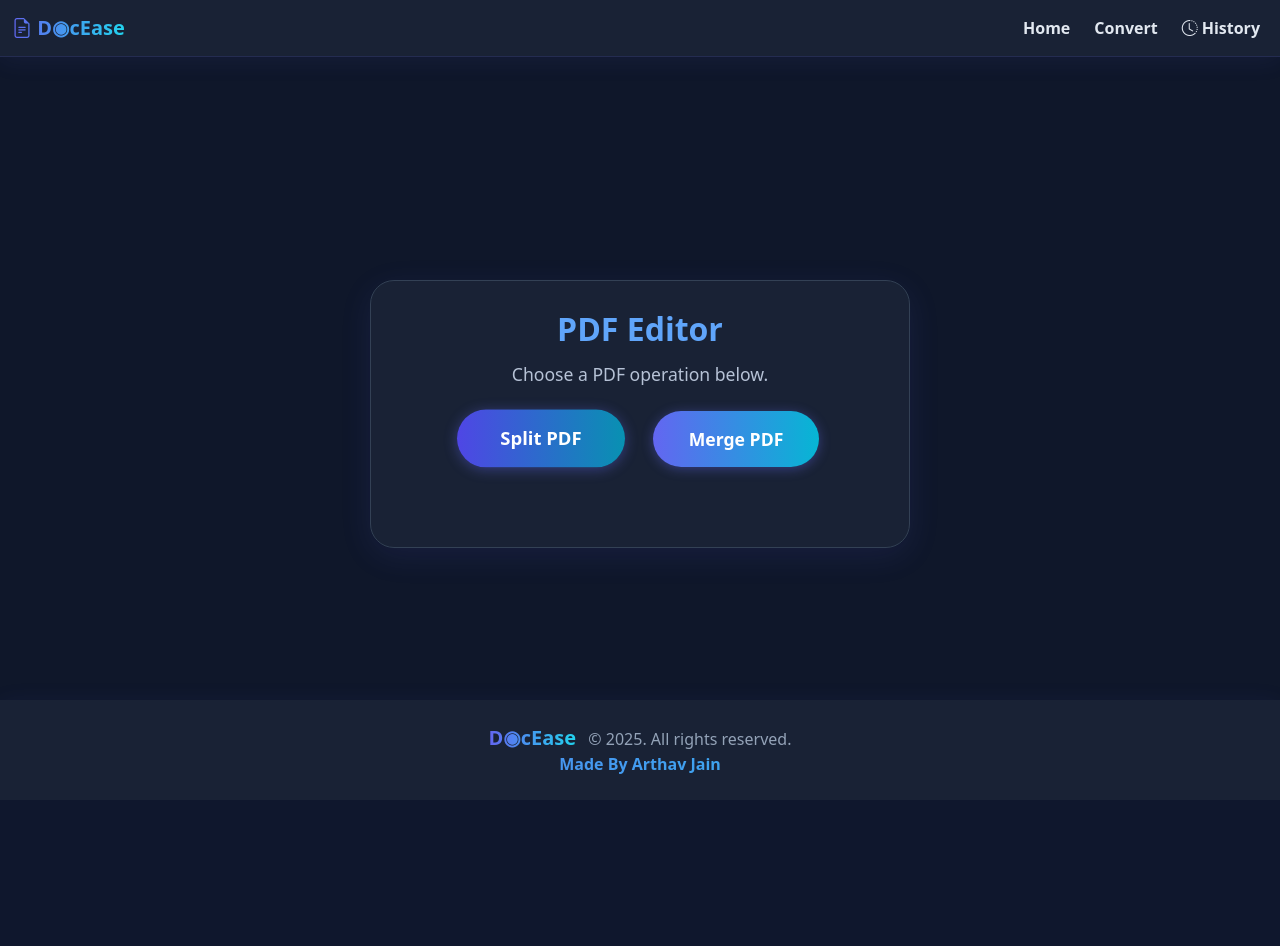
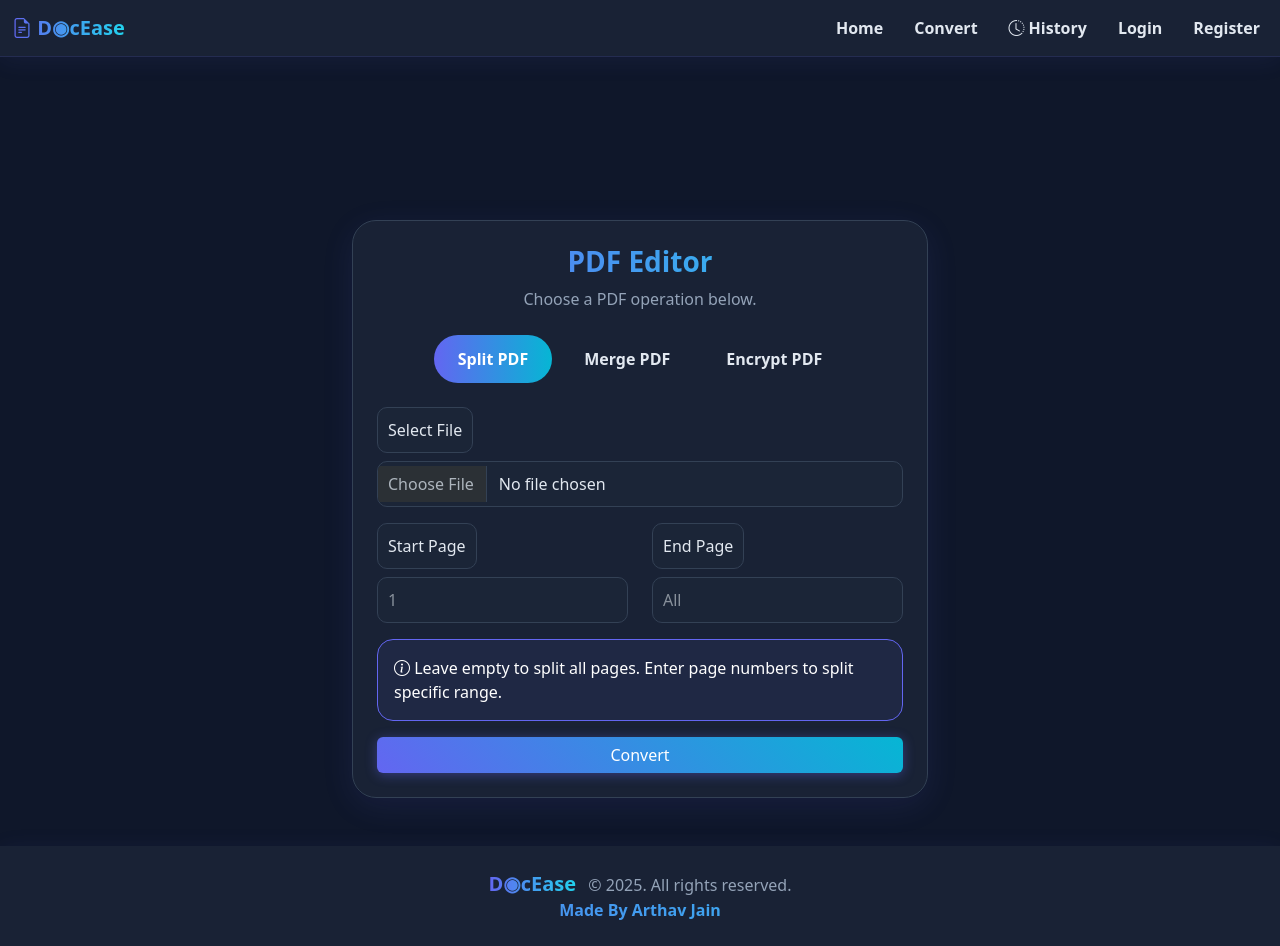
Before and after one commit to arthavjain103/DocEase, a Flask app: page /pdf-editor in a window 1280 px wide. Before the commit the page ends 774 px from the top, so only its background shows below. Run offline with Flask 2, Linux system fonts and the light colour scheme; some libraries are stand-ins or nearby versions.

Commit message:
updated history feature

```diff
--- a/DocEase/app.py
+++ b/DocEase/app.py
@@ -1,4 +1,4 @@
-from flask import Flask, render_template, request, send_file, flash, redirect, url_for, send_from_directory
+from flask import Flask, render_template, request, send_file, flash, redirect, url_for, send_from_directory , session
 from flask_wtf import FlaskForm
 from flask_wtf.file import FileField, FileRequired, FileAllowed
 from wtforms import SubmitField
@@ -12,6 +12,7 @@ import io
 import zipfile
 import sqlite3
 
+from werkzeug.security import generate_password_hash, check_password_hash
 
 
 
@@ -37,6 +38,7 @@ def init_db():
             filename TEXT NOT NULL,
             conversion_type TEXT NOT NULL,
             output_file TEXT NOT NULL,
+             user_id INTEGER,
             timestamp DATETIME DEFAULT CURRENT_TIMESTAMP
         )
     ''')
@@ -45,6 +47,71 @@ def init_db():
 
 # Initialize DB at startup
 init_db()
+
+
+# Database migration for users table
+with app.app_context():
+    conn = get_db_connection()
+    conn.execute('''CREATE TABLE IF NOT EXISTS users (
+        id INTEGER PRIMARY KEY AUTOINCREMENT,
+        username TEXT UNIQUE NOT NULL,
+        password TEXT NOT NULL
+    )''')
+    conn.commit()
+    conn.close()
+
+# Database migration for conversions table (add user_id if not exists)
+with app.app_context():
+    conn = get_db_connection()
+    try:
+        conn.execute('ALTER TABLE conversions ADD COLUMN user_id INTEGER')
+    except Exception:
+        pass  # Column may already exist
+    conn.commit()
+    conn.close()
+
+@app.route('/register', methods=['GET', 'POST'])
+def register():
+    if request.method == 'POST':
+        username = request.form['username']
+        password = request.form['password']
+        hashed_password = generate_password_hash(password)
+        conn = get_db_connection()
+        existing = conn.execute('SELECT * FROM users WHERE username = ?', (username,)).fetchone()
+        if existing:
+            conn.close()
+            flash('Username already exists.', 'error')
+            return redirect(url_for('register'))
+        conn.execute('INSERT INTO users (username, password) VALUES (?, ?)', (username, hashed_password))
+        conn.commit()
+        conn.close()
+        flash('Registration successful. Please log in.', 'success')
+        return redirect(url_for('login'))
+    return render_template('register.html')
+
+@app.route('/login', methods=['GET', 'POST'])
+def login():
+    if request.method == 'POST':
+        username = request.form['username']
+        password = request.form['password']
+        conn = get_db_connection()
+        user = conn.execute('SELECT * FROM users WHERE username = ?', (username,)).fetchone()
+        conn.close()
+        if user and check_password_hash(user['password'], password):
+            session['user_id'] = user['id']
+            session['username'] = user['username']
+            flash('Logged in successfully.', 'success')
+            return redirect(url_for('home'))
+        else:
+            flash('Invalid username or password.', 'error')
+            return redirect(url_for('login'))
+    return render_template('login.html')
+
+@app.route('/logout')
+def logout():
+    session.clear()
+    flash('Logged out successfully.', 'success')
+    return redirect(url_for('login'))
 
 class UploadForm(FlaskForm):
     file = FileField('Select File', validators=[
@@ -311,14 +378,72 @@ def merge_pdfs(pdf_files):
         traceback.print_exc()
         return None
 
+
+@app.route('/encrypt', methods=['GET', 'POST'])
+def encrypt_pdf():
+    if request.method == 'POST':
+        pdf_file = request.files['pdf']
+        password = request.form['password']
+
+        input_path = os.path.join(app.config['UPLOAD_FOLDER'], pdf_file.filename)
+        output_path = os.path.join(app.config['UPLOAD_FOLDER'], f"encrypted_{pdf_file.filename}")
+
+        pdf_file.save(input_path)
+
+        reader = PdfReader(input_path)
+        writer = PdfWriter()
+
+        for page in reader.pages:
+            writer.add_page(page)
+
+        writer.encrypt(password)
+
+        with open(output_path, 'wb') as f:
+            writer.write(f)
+
+        log_conversion(pdf_file.filename, 'encrypt-pdf', output_path)
+        return send_file(output_path, as_attachment=True)
+
+    return render_template('encrypt.html')
+
+
+@app.route('/decrypt', methods=['GET', 'POST'])
+def decrypt_pdf():
+    if request.method == 'POST':
+        pdf_file = request.files['pdf']
+        password = request.form['password']
+
+        input_path = os.path.join(app.config['UPLOAD_FOLDER'], pdf_file.filename)
+        output_path = os.path.join(app.config['UPLOAD_FOLDER'], f"decrypted_{pdf_file.filename}")
+
+        pdf_file.save(input_path)
+
+        reader = PdfReader(input_path)
+
+        if reader.is_encrypted:
+            reader.decrypt(password)
+
+        writer = PdfWriter()
+        for page in reader.pages:
+            writer.add_page(page)
+
+        with open(output_path, 'wb') as f:
+            writer.write(f)
+
+        log_conversion(pdf_file.filename, 'decrypt-pdf', output_path)
+        return send_file(output_path, as_attachment=True)
+
+    return render_template('decrypt.html')
+
 def log_conversion(filename, conversion_type, output_file):
     try:
         output_filename = os.path.basename(output_file)
-        print(f"Logging conversion: {filename}, {conversion_type}, {output_filename}")
+        user_id = session.get('user_id')
+        print(f"Logging conversion: {filename}, {conversion_type}, {output_filename}, user_id={user_id}")
         conn = get_db_connection()
         conn.execute(
-            'INSERT INTO conversions (filename, conversion_type, output_file) VALUES (?, ?, ?)',
-            (filename, conversion_type, output_filename)
+            'INSERT INTO conversions (filename, conversion_type, output_file, user_id) VALUES (?, ?, ?, ?)',
+            (filename, conversion_type, output_filename, user_id)
         )
         conn.commit()
         conn.close()
@@ -326,10 +451,15 @@ def log_conversion(filename, conversion_type, output_file):
     except Exception as e:
         print(f"Error logging conversion: {e}")
 
+# Update /logs to show only current user's logs
 @app.route('/logs')
 def view_logs():
+    user_id = session.get('user_id')
+    if not user_id:
+        flash('Please log in to view your history.', 'error')
+        return redirect(url_for('login'))
     conn = get_db_connection()
-    logs = conn.execute('SELECT * FROM conversions ORDER BY timestamp DESC').fetchall()
+    logs = conn.execute('SELECT * FROM conversions WHERE user_id = ? ORDER BY timestamp DESC', (user_id,)).fetchall()
     conn.close()
     return render_template('logs.html', logs=logs)
 
--- a/DocEase/requirements.txt
+++ b/DocEase/requirements.txt
@@ -1,8 +1,9 @@
 Flask==2.0.1
 Flask-WTF==0.15.1
 pdf2docx==0.5.6
-python-docx2pdf==0.1.8
-Pillow==8.4.0
+docx2pdf==0.
+Pillow>=10.0.0
 Werkzeug==2.0.1
 WTForms==2.3.3
 flask-sqlalchemy
+flask-login
--- a/DocEase/static/js/main.js
+++ b/DocEase/static/js/main.js
@@ -22,24 +22,26 @@ document.addEventListener('DOMContentLoaded', function() {
         });
     }
 
-    // --- PDF Editor Buttons ---
-    const btnSplit = document.getElementById('btn-split');
-    const btnMerge = document.getElementById('btn-merge');
+    // --- PDF Editor Tabs ---
+    const tabSplit = document.getElementById('tab-split');
+    const tabMerge = document.getElementById('tab-merge');
+    const tabEncrypt = document.getElementById('tab-encrypt');
     const contentSplit = document.getElementById('content-split');
     const contentMerge = document.getElementById('content-merge');
+    const contentEncrypt = document.getElementById('content-encrypt');
 
-    if (btnSplit && btnMerge && contentSplit && contentMerge) {
-        btnSplit.addEventListener('click', function() {
-            btnSplit.classList.add('active');
-            btnMerge.classList.remove('active');
-            contentSplit.style.display = '';
-            contentMerge.style.display = 'none';
+    if (tabSplit && tabMerge && tabEncrypt && contentSplit && contentMerge && contentEncrypt) {
+        tabSplit.addEventListener('click', function() {
+            setActiveTab(tabSplit, [tabMerge, tabEncrypt]);
+            showContent(contentSplit, [contentMerge, contentEncrypt]);
         });
-        btnMerge.addEventListener('click', function() {
-            btnSplit.classList.remove('active');
-            btnMerge.classList.add('active');
-            contentSplit.style.display = 'none';
-            contentMerge.style.display = '';
+        tabMerge.addEventListener('click', function() {
+            setActiveTab(tabMerge, [tabSplit, tabEncrypt]);
+            showContent(contentMerge, [contentSplit, contentEncrypt]);
+        });
+        tabEncrypt.addEventListener('click', function() {
+            setActiveTab(tabEncrypt, [tabSplit, tabMerge]);
+            showContent(contentEncrypt, [contentSplit, contentMerge]);
         });
     }
 
--- a/DocEase/static/style.css
+++ b/DocEase/static/style.css
@@ -99,10 +99,14 @@ body {
 }
 .navbar-nav .nav-link {
   transition: color 0.2s, background 0.2s;
+
 }
 .navbar-nav .nav-link.gradient-hover {
   color: #e2e8f0;
   background: none;
+}
+.nav-link{
+  margin-left :7px;
 }
 .navbar-nav .nav-link.gradient-hover:hover,
 .navbar-nav .nav-link.gradient-hover.active {
--- a/DocEase/templates/base.html
+++ b/DocEase/templates/base.html
@@ -1,59 +1,141 @@
 <!DOCTYPE html>
 <html lang="en" data-bs-theme="dark">
   <head>
-    <meta charset="UTF-8">
-    <meta name="viewport" content="width=device-width, initial-scale=1.0">
+    <meta charset="UTF-8" />
+    <meta name="viewport" content="width=device-width, initial-scale=1.0" />
     <title>{% block title %}D◉cEase{% endblock %}</title>
-    <link href="https://cdn.jsdelivr.net/npm/bootstrap@5.3.0/dist/css/bootstrap.min.css" rel="stylesheet">
-    <link href="https://cdnjs.cloudflare.com/ajax/libs/font-awesome/6.0.0/css/all.min.css" rel="stylesheet">
-    <link href="https://cdn.jsdelivr.net/npm/bootstrap-icons@1.10.5/font/bootstrap-icons.css" rel="stylesheet">
+    <link
+      href="https://cdn.jsdelivr.net/npm/bootstrap@5.3.0/dist/css/bootstrap.min.css"
+      rel="stylesheet"
+    />
+    <link
+      href="https://cdnjs.cloudflare.com/ajax/libs/font-awesome/6.0.0/css/all.min.css"
+      rel="stylesheet"
+    />
+    <link
+      href="https://cdn.jsdelivr.net/npm/bootstrap-icons@1.10.5/font/bootstrap-icons.css"
+      rel="stylesheet"
+    />
     <script src="https://cdn.tailwindcss.com"></script>
     <script src="https://cdnjs.cloudflare.com/ajax/libs/gsap/3.12.2/gsap.min.js"></script>
-    <link rel="stylesheet" href="{{ url_for('static', filename='style.css') }}">
+    <link
+      rel="stylesheet"
+      href="{{ url_for('static', filename='style.css') }}"
+    />
     {% block head %}{% endblock %}
   </head>
-<body style="min-height: 100vh; display: flex; flex-direction: column;">
+  <body style="min-height: 100vh; display: flex; flex-direction: column">
     <!-- Glassmorphic Navbar -->
     <nav class="navbar navbar-expand-lg glass-navbar fixed-top">
       <div class="container">
-            <a class="navbar-brand fw-bold text-transparent bg-clip-text bg-gradient-to-r from-indigo-500 to-cyan-400" href="/">
+        <a
+          class="navbar-brand fw-bold text-transparent bg-clip-text bg-gradient-to-r from-indigo-500 to-cyan-400"
+          href="/"
+        >
           <i class="bi bi-file-earmark-text"></i> D◉cEase
         </a>
-            <button class="navbar-toggler" type="button" data-bs-toggle="collapse" data-bs-target="#navbarNav">
+        <button
+          class="navbar-toggler"
+          type="button"
+          data-bs-toggle="collapse"
+          data-bs-target="#navbarNav"
+        >
           <span class="navbar-toggler-icon"></span>
         </button>
         <div class="navbar-collapse" id="navbarNav">
           <ul class="navbar-nav ms-auto gap-2">
-                    <li class="nav-item"><a class="nav-link gradient-hover text-slate-200 font-bold" href="/">Home</a></li>
-                    <li class="nav-item"><a class="nav-link gradient-hover text-slate-200 font-bold" href="/convert">Convert</a></li>
+            <li class="nav-item">
+              <a
+                class="nav-link gradient-hover text-slate-200 font-bold ml-10"
+                href="/"
+                >Home</a
+              >
+            </li>
+            <li class="nav-item">
+              <a
+                class="nav-link gradient-hover text-slate-200 font-bold"
+                href="/convert"
+                >Convert</a
+              >
+            </li>
             {% if show_features_link %}
-                    <li class="nav-item"><a class="nav-link gradient-hover text-slate-200 font-bold" href="#features">Features</a></li>
+            <li class="nav-item">
+              <a
+                class="nav-link gradient-hover text-slate-200 font-bold"
+                href="#features"
+                >Features</a
+              >
+            </li>
             {% endif %}
-                    <li class="nav-item"><a class="nav-link gradient-hover text-slate-200 font-bold" href="/logs"><i class="bi bi-clock-history me-1"></i>History</a></li>
+            <li class="nav-item">
+              <a
+                class="nav-link gradient-hover text-slate-200 font-bold"
+                href="/logs"
+                ><i class="bi bi-clock-history me-1"></i>History</a
+              >
+            </li>
+            {% if session['username'] %}
+            <li class="nav-item">
+              <span class="nav-link text-slate-200"
+                >{{ session['username'] }}</span
+              >
+            </li>
+            <li class="nav-item">
+              <a
+                class="nav-link gradient-hover text-slate-200 font-bold"
+                href="/logout"
+                >Logout</a
+              >
+            </li>
+            {% else %}
+            <li class="nav-item">
+              <a
+                class="nav-link gradient-hover text-slate-200 font-bold"
+                href="/login"
+                >Login</a
+              >
+            </li>
+            <li class="nav-item">
+              <a
+                class="nav-link gradient-hover text-slate-200 font-bold"
+                href="/register"
+                >Register</a
+              >
+            </li>
+            {% endif %}
           </ul>
         </div>
       </div>
     </nav>
-    <main class="flex-grow-1" style="padding-top: 100px;">
+    <main class="flex-grow-1" style="padding-top: 100px">
       <div class="container">
-            {% with messages = get_flashed_messages(with_categories=true) %}
-                {% if messages %}
-                    {% for category, message in messages %}
+        {% with messages = get_flashed_messages(with_categories=true) %} {% if
+        messages %} {% for category, message in messages %}
         <div class="alert alert-{{ category }} mt-3" role="alert">
           {{ message }}
         </div>
-                    {% endfor %}
-                {% endif %}
-            {% endwith %}
+        {% endfor %} {% endif %} {% endwith %}
       </div>
       {% block content %}{% endblock %}
     </main>
-    <footer class="w-100 py-4 glass-navbar border-0 mt-5" style="backdrop-filter: blur(16px);">
+    <footer
+      class="w-100 py-4 glass-navbar border-0 mt-5"
+      style="backdrop-filter: blur(16px)"
+    >
       <div class="container text-center">
-            <span class="fw-bold text-transparent bg-clip-text bg-gradient-to-r from-indigo-500 to-cyan-400 text-xl">D◉cEase</span>
+        <span
+          class="fw-bold text-transparent bg-clip-text bg-gradient-to-r from-indigo-500 to-cyan-400 text-xl"
+          >D◉cEase</span
+        >
 
-            <span class="text-slate-400 ms-2">&copy; {{ year if year else 2025}}. All rights reserved.</span>
-            <div class = "text-center  fw-bold text-transparent bg-clip-text bg-gradient-to-r from-indigo-500 to-cyan-400"> Made By Arthav Jain</div>
+        <span class="text-slate-400 ms-2"
+          >&copy; {{ year if year else 2025}}. All rights reserved.</span
+        >
+        <div
+          class="text-center fw-bold text-transparent bg-clip-text bg-gradient-to-r from-indigo-500 to-cyan-400"
+        >
+          Made By Arthav Jain
+        </div>
       </div>
     </footer>
     <script src="https://cdn.jsdelivr.net/npm/bootstrap@5.3.0/dist/js/bootstrap.bundle.min.js"></script>
--- a/DocEase/templates/pdf_editor.html
+++ b/DocEase/templates/pdf_editor.html
@@ -1,47 +1,23 @@
-{% extends "base.html" %}
-
-{% block title %}DocEase - PDF Editor{% endblock %}
-
-{% block head %}
+{% extends "base.html" %} {% block title %}DocEase - PDF Editor{% endblock %} {%
+block head %}
 <style>
-    .card-glass {
-      max-width: 540px;
-      margin: 60px auto;
+  .tab-btn {
+    background: none;
+    border: none;
+    color: #e2e8f0;
+    font-weight: 600;
+    padding: 0.75rem 1.5rem;
+    border-radius: 2rem;
+    margin: 0 0.25rem;
+    transition: background 0.2s, color 0.2s;
   }
-    .editor-title {
-      font-size: 2rem;
-      font-weight: bold;
-      margin-bottom: 0.5rem;
-      color: #60a5fa;
-    }
-    .editor-desc {
-      color: #b6c2d6;
-      font-size: 1.1rem;
-      margin-bottom: 1.5rem;
-    }
-    .editor-btn {
-      min-width: 160px;
-      font-size: 1.1rem;
-      font-weight: 600;
-      border: none;
-      border-radius: 2rem;
-      padding: 0.9rem 2.2rem;
-      margin: 0 1rem 2rem 1rem;
+  .tab-btn.active,
+  .tab-btn:focus {
     background: linear-gradient(90deg, #6366f1 0%, #06b6d4 100%);
     color: #fff;
-      box-shadow: 0 2px 12px 0 #6366f166;
-      transition: background 0.3s, transform 0.2s;
   }
-    .editor-btn.active, .editor-btn:focus {
-      background: linear-gradient(90deg, #4f46e5 0%, #0891b2 100%);
-      color: #fff;
-      transform: scale(1.05);
-    }
-    .btn-custom {
-      border-radius: 1.5rem;
-      font-size: 1.1rem;
-    }
-    .form-label, .form-control {
+  .form-label,
+  .form-control {
     color: #e2e8f0;
     background: rgba(30, 41, 59, 0.5);
     border: 1px solid #334155;
@@ -54,96 +30,127 @@
     background: rgba(30, 41, 59, 0.7);
     color: #fff;
   }
-    .alert-info {
+  .alert {
+    border-radius: 1rem;
     background: rgba(99, 102, 241, 0.08);
     color: #fff;
     border: 1px solid #6366f1;
-      border-radius: 1rem;
   }
 </style>
-{% endblock %}
-
-{% block content %}
-  <main class="container flex-grow-1" style="padding-top: 120px; max-width: 600px;">
+{% endblock %} {% block content %}
+<main
+  class="container flex-grow-1"
+  style="padding-top: 120px; max-width: 600px"
+>
   <div class="card-glass p-4">
-      <div class="text-center mb-3">
-        <div class="editor-title">PDF Editor</div>
-        <div class="editor-desc">Choose a PDF operation below.</div>
+    <div class="text-center mb-4">
+      <h1
+        class="h3 fw-bold text-transparent bg-clip-text bg-gradient-to-r from-indigo-500 to-cyan-400 mb-2"
+      >
+        PDF Editor
+      </h1>
+      <p class="text-slate-400 mb-0">Choose a PDF operation below.</p>
     </div>
     <div class="d-flex justify-content-center mb-4">
-        <button class="editor-btn active" id="btn-split">Split PDF</button>
-        <button class="editor-btn" id="btn-merge">Merge PDF</button>
+      <button class="tab-btn active" id="tab-split">Split PDF</button>
+      <button class="tab-btn" id="tab-merge">Merge PDF</button>
+      <button class="tab-btn" id="tab-encrypt">Encrypt PDF</button>
     </div>
-
-      <div id="content-split" style="display:none;">
+    <div id="content-split">
       <form method="post" enctype="multipart/form-data">
         {{ form.hidden_tag() }}
-          <input type="hidden" name="conversion_type" value="split-pdf">
+        <input type="hidden" name="conversion_type" value="split-pdf" />
         <div class="mb-3">
-            {{ form.file.label(class="form-label") }}
-            {{ form.file(class="form-control", accept=".pdf") }}
-            {% if form.file.errors %}
-              {% for error in form.file.errors %}
+          {{ form.file.label(class="form-label") }} {{
+          form.file(class="form-control", accept=".pdf") }} {% if
+          form.file.errors %} {% for error in form.file.errors %}
           <div class="text-danger">{{ error }}</div>
-              {% endfor %}
-            {% endif %}
+          {% endfor %} {% endif %}
         </div>
         <div class="row mb-3">
           <div class="col-6">
             <label class="form-label">Start Page</label>
-              <input type="number" name="start_page" class="form-control" min="1" placeholder="1">
+            <input
+              type="number"
+              name="start_page"
+              class="form-control"
+              min="1"
+              placeholder="1"
+            />
           </div>
           <div class="col-6">
             <label class="form-label">End Page</label>
-              <input type="number" name="end_page" class="form-control" min="1" placeholder="All">
+            <input
+              type="number"
+              name="end_page"
+              class="form-control"
+              min="1"
+              placeholder="All"
+            />
           </div>
         </div>
         <div class="alert alert-info mb-3">
           <i class="bi bi-info-circle"></i>
-            Leave empty to split all pages. Enter page numbers to split specific range.
+          Leave empty to split all pages. Enter page numbers to split specific
+          range.
         </div>
         {{ form.submit(class="btn btn-custom w-100") }}
       </form>
     </div>
-      <div id="content-merge" style="display:none;">
+    <div id="content-merge" style="display: none">
       <form method="post" enctype="multipart/form-data">
         {{ form.hidden_tag() }}
-          <input type="hidden" name="conversion_type" value="merge-pdf">
+        <input type="hidden" name="conversion_type" value="merge-pdf" />
         <div class="mb-3">
           <label class="form-label">Select PDF Files (Multiple)</label>
-            <input type="file" name="pdf_files" class="form-control" accept=".pdf" multiple required>
+          <input
+            type="file"
+            name="pdf_files"
+            class="form-control"
+            accept=".pdf"
+            multiple
+            required
+          />
         </div>
         <div class="alert alert-info mb-3">
           <i class="bi bi-info-circle"></i>
-            Select multiple PDF files to merge them into a single PDF. Files will be merged in the order you select them.
+          Select multiple PDF files to merge them into a single PDF. Files will
+          be merged in the order you select them.
         </div>
         {{ form.submit(class="btn btn-custom w-100") }}
       </form>
     </div>
+    <div id="content-encrypt" style="display: none">
+      <form method="post" action="/encrypt" enctype="multipart/form-data">
+        <div class="mb-3">
+          <label class="form-label">Select PDF File</label>
+          <input
+            type="file"
+            name="pdf"
+            class="form-control"
+            accept=".pdf"
+            required
+          />
+        </div>
+        <div class="mb-3">
+          <label class="form-label">Password</label>
+          <input
+            type="password"
+            name="password"
+            class="form-control"
+            required
+          />
+        </div>
+        <div class="alert alert-info mb-3">
+          <i class="bi bi-info-circle"></i>
+          Enter a password to encrypt your PDF. You will need this password to
+          open the file.
+        </div>
+        <button type="submit" class="btn btn-custom w-100">Encrypt PDF</button>
+      </form>
+    </div>
   </div>
 </main>
+{% endblock %} {% block scripts %}
+<script src="{{ url_for('static', filename='js/main.js') }}"></script>
 {% endblock %}
-
-{% block scripts %}
-  <script src="{{ url_for('static', filename='js/main.js') }}"></script>
-  <script>
-    const btnSplit = document.getElementById('btn-split');
-    const btnMerge = document.getElementById('btn-merge');
-    const contentSplit = document.getElementById('content-split');
-    const contentMerge = document.getElementById('content-merge');
-
-    btnSplit.onclick = function() {
-      btnSplit.classList.add('active');
-      btnMerge.classList.remove('active');
-      contentSplit.style.display = '';
-      contentMerge.style.display = 'none';
-    };
-
-    btnMerge.onclick = function() {
-      btnSplit.classList.remove('active');
-      btnMerge.classList.add('active');
-      contentSplit.style.display = 'none';
-      contentMerge.style.display = '';
-    };
-  </script>
-{% endblock %}
```
Also changed, not shown: DocEase/templates/login.html (added, +25 -0 lines), DocEase/templates/register.html (added, +25 -0 lines), DocEase/README.md (deleted), README.md, 6 other files. Lines whose indentation alone changed are shown as unchanged.
